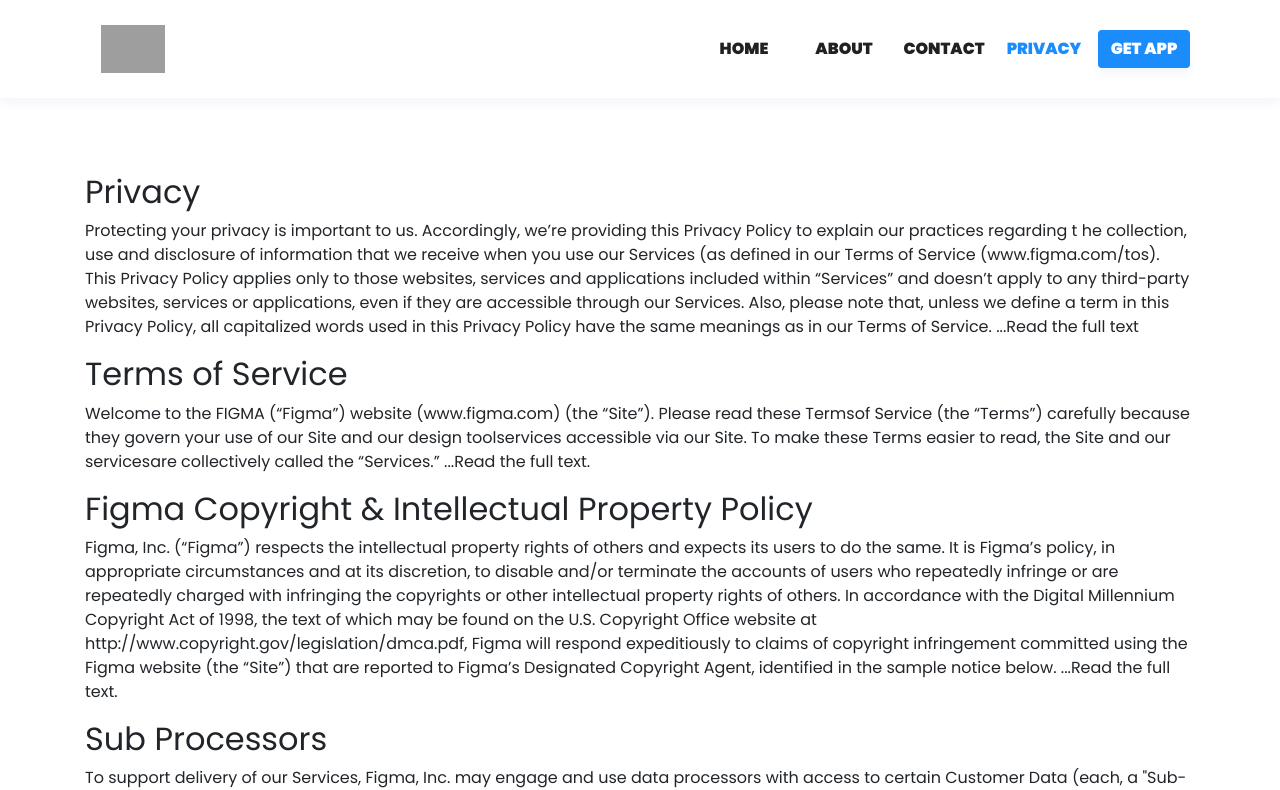
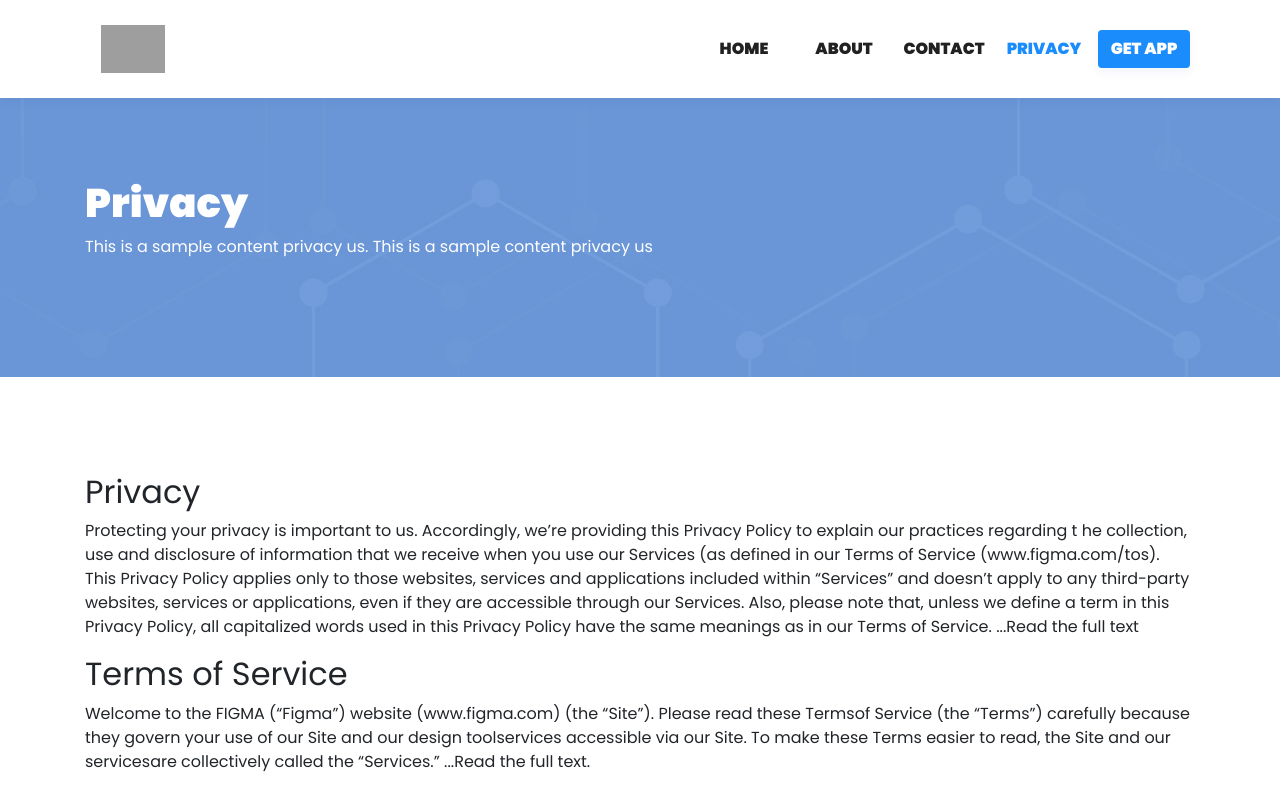
Before and after one commit to hnginternship5/apoe4, a Vue app: page /privacy in a window 1280 px wide. Shown: the top 790 px of the page. Built offline with nearby package versions, Linux system fonts and the light colour scheme; grey boxes are pictures that could not be loaded; a small style sheet from the web is missing.

Commit message:
feat/add header section for about and privacy page

```diff
--- a/src/components/about/HeaderSection.vue
+++ b/src/components/about/HeaderSection.vue
@@ -1,12 +1,26 @@
 <template>
-    <div class="container-fluid">
+    <div class="container-fluid" id="about" :style="{ backgroundImage: 'url(' + require('@/assets/img/r29.png') + ')' }">
         <div class="container">
-            <!-- ALL COMPONENT MARKUP GOES HERE-->
+            <h1 class="font-weight-bold text-white">About</h1>
+            <p class="text-white">This is a sample content about us. This is a sample content about us</p>
         </div>
     </div>
 </template>
 
 <style scoped>
+
+    #about {
+        background-repeat: no-repeat;
+        background-position: right;
+    }
+
+    #about .container {
+        height: 300px;
+        display: flex;
+        flex-direction: column;
+        justify-content: center;
+        align-items: left;
+    }
 
 </style>
 
--- a/src/components/privacy/HeaderSection.vue
+++ b/src/components/privacy/HeaderSection.vue
@@ -1,12 +1,26 @@
 <template>
-    <div class="container-fluid">
+    <div class="container-fluid" id="privacy" :style="{ backgroundImage: 'url(' + require('@/assets/img/r29.png') + ')' }">
         <div class="container">
-            <!-- ALL COMPONENT MARKUP GOES HERE-->
+            <h1 class="font-weight-bold text-white">Privacy</h1>
+            <p class="text-white">This is a sample content privacy us. This is a sample content privacy us</p>
         </div>
     </div>
 </template>
 
 <style scoped>
+
+    #privacy {
+        background-repeat: no-repeat;
+        background-position: right;
+    }
+
+    #privacy .container {
+        height: 300px;
+        display: flex;
+        flex-direction: column;
+        justify-content: center;
+        align-items: left;
+    }
 
 </style>
 
```
Also changed, not shown: src/assets/img/r29.png (added).
